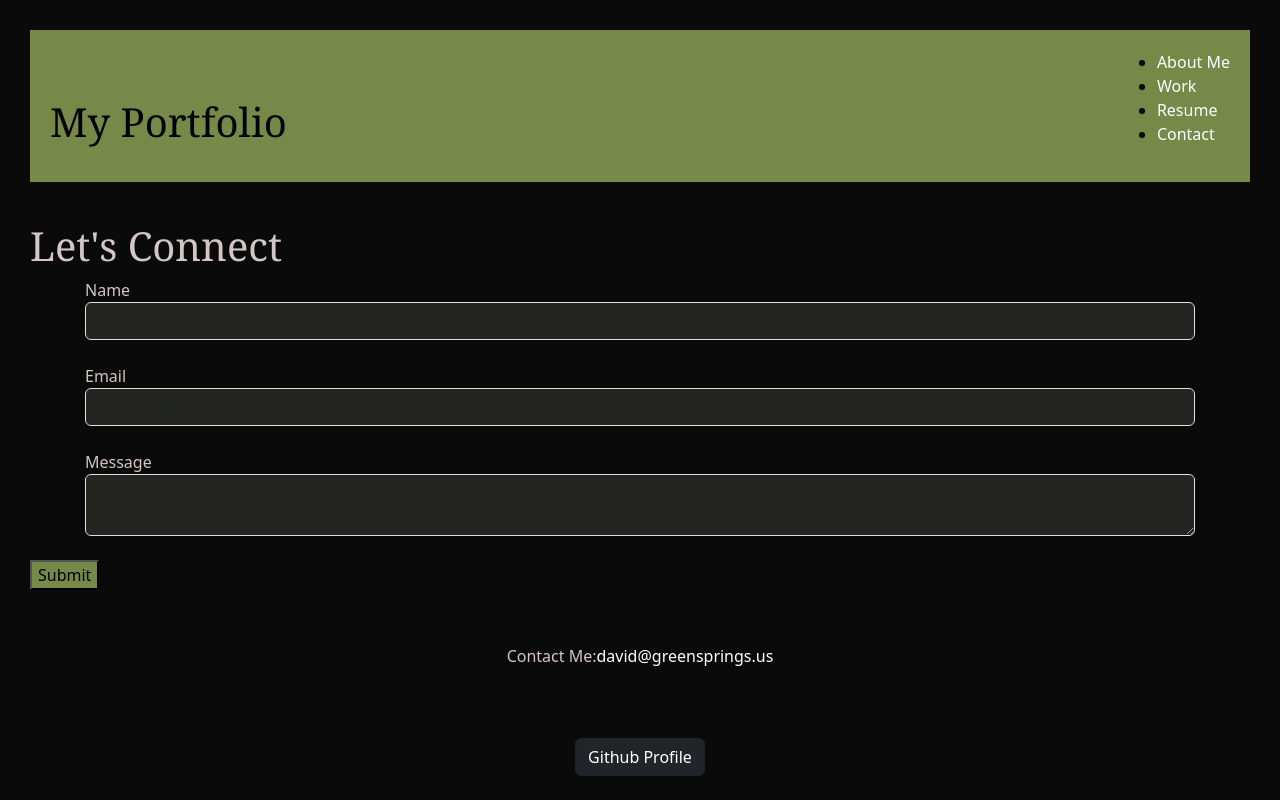
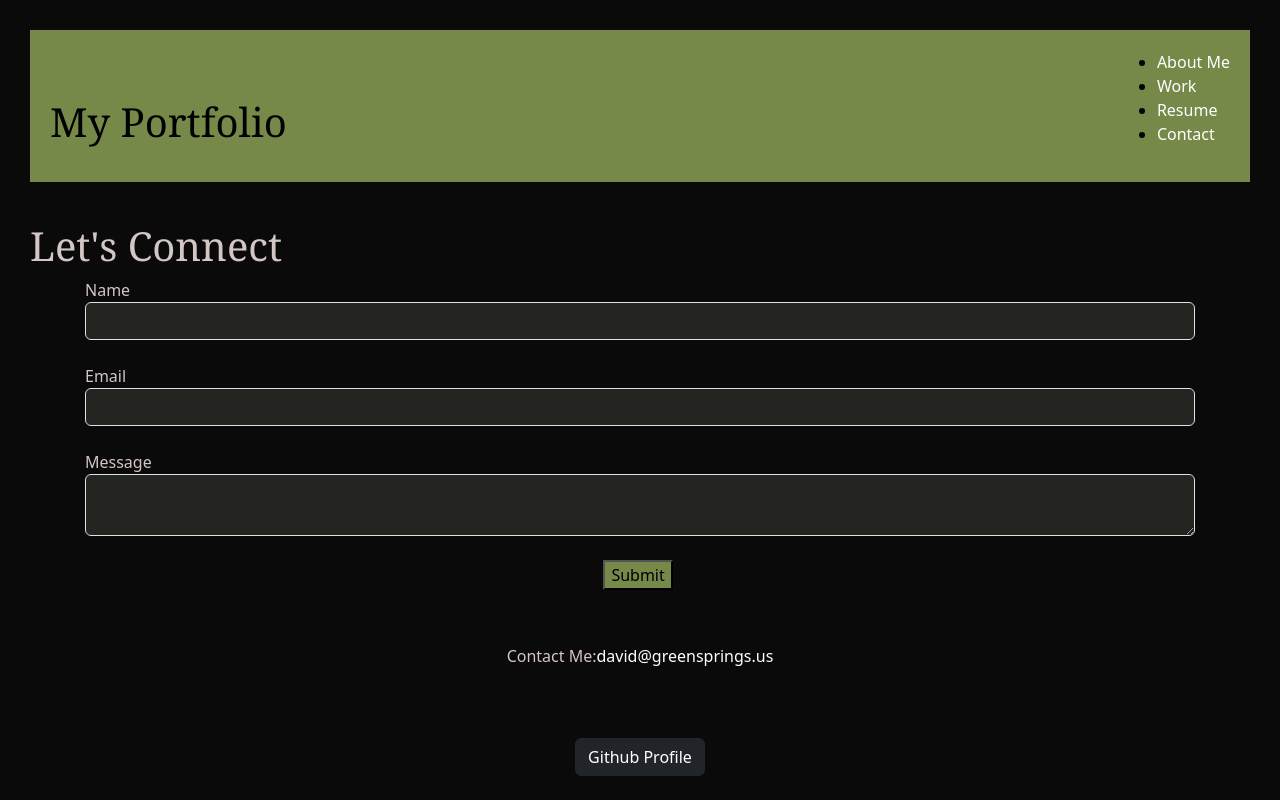
Before and after one commit to Dmelz11/react, a React (Vite) app: page /contact in a window 1280 px wide. Shown: the top 800 px of the page. Built offline with nearby package versions, Linux system fonts and the light colour scheme.

Commit message:
centered submit button on contact page

```diff
--- a/src/App.css
+++ b/src/App.css
@@ -44,6 +44,9 @@ p {
 }
 .btn-primary {
   background-color: #768948 ;
+  text-align: center;
+  align-items: center;
+  margin-left: 47%;
 }
 
 card-group {
```
